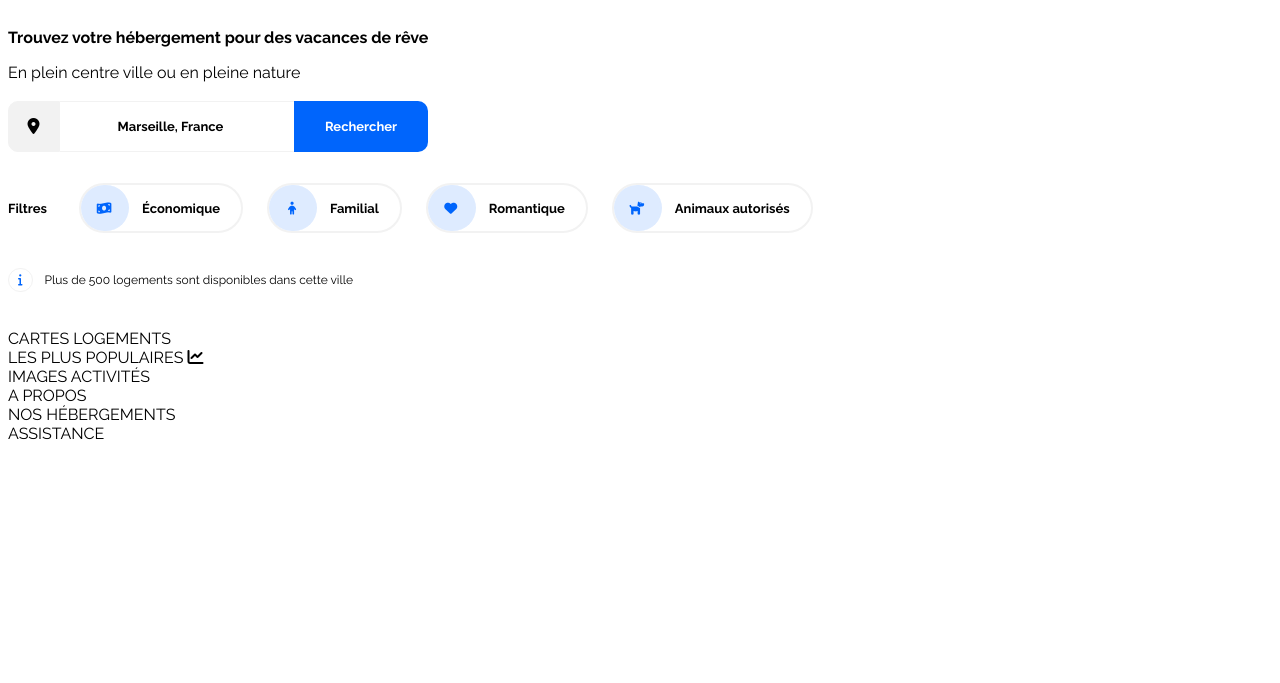
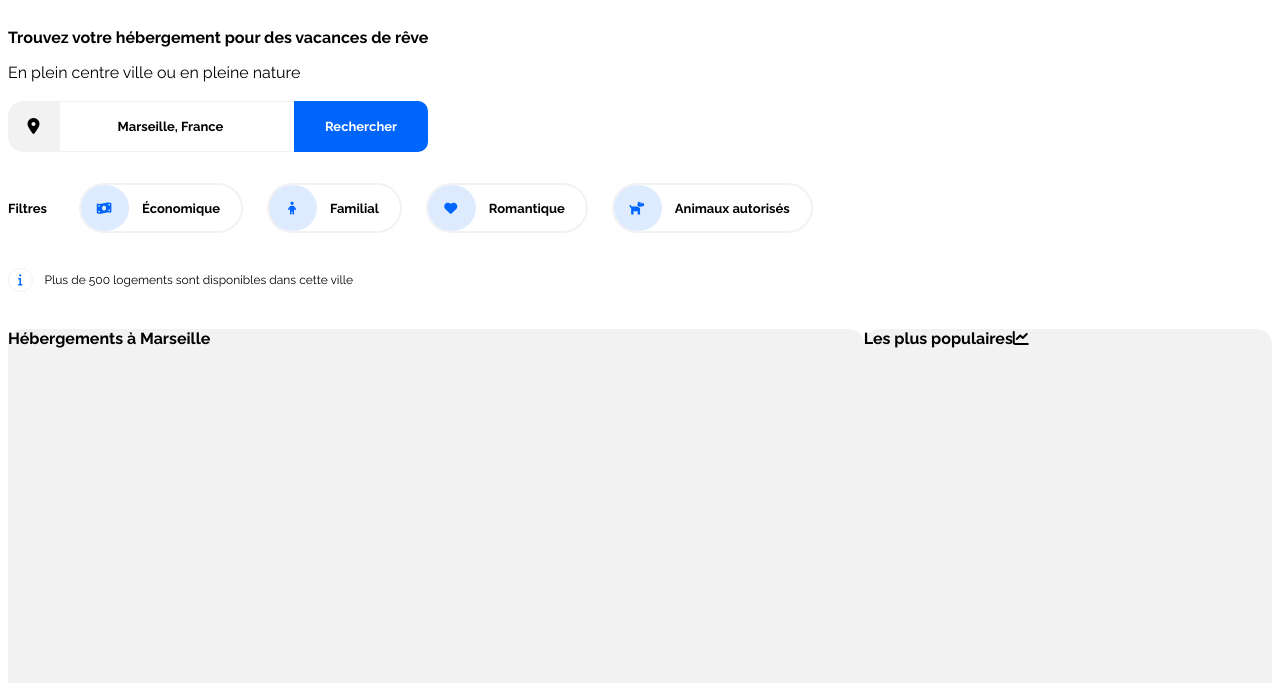
Before and after one commit to MikDream/MikaelTrevidic_2_25082020, a plain HTML site: page index.html in a window 1280 px wide. Shown: the part 117-800 px from the top of the page. Drawn offline with Linux system fonts and the light colour scheme.

Commit message:
Mise en place section résultats

```diff
--- a/index.html
+++ b/index.html
@@ -36,13 +36,13 @@
             <small><i class="fas fa-info"></i>Plus de 500 logements sont disponibles dans cette ville</small>
         </section>
         <section class="resultats">
-            <div>
-                CARTES LOGEMENTS
+            <div class="resultatsPrincipaux">
+                <h2>Hébergements à Marseille</h2>
 
             </div>
-            <aside>
-                LES PLUS POPULAIRES
-                <i class="fas fa-chart-line"></i>
+            <aside class="plusPopulaires">
+                <h2>Les plus populaires<i class="fas fa-chart-line"></i></h2>
+
             </aside>
         </section>
         <section class="activites">
--- a/public/style.css
+++ b/public/style.css
@@ -49,8 +49,8 @@ nav a:last-of-type{
     padding: 15.5px 18.5px;
     background-color: #F2F2F2;
     border: 1px solid #F2F2F2;
-    border-top-left-radius: 10px;
-    border-bottom-left-radius: 10px;
+    border-top-left-radius: 15px;
+    border-bottom-left-radius: 15px;
 }
 input[type=search]{
     width: 234px;
@@ -121,3 +121,22 @@ input[type=submit]{
     margin-right: 12px;
 }
 /*SECTION RESULTATS*/
+.resultats{
+    display: flex;
+    justify-content: space-between;
+}
+.resultats h2{
+    font-weight: bold;
+}
+.resultatsPrincipaux{
+    width: 880px;
+    height: 626px;
+    background-color: #F2F2F2;
+    border-radius: 15px;
+}
+.plusPopulaires{
+    width: 420px;
+    height: 626px;
+    background-color: #F2F2F2;
+    border-radius: 15px;
+}
```
